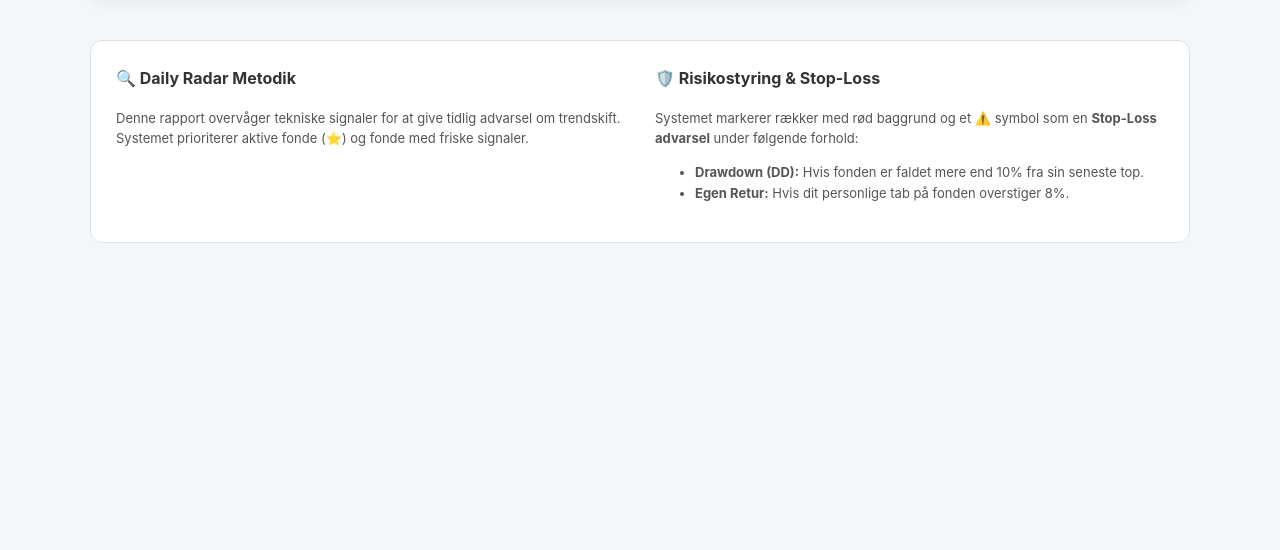
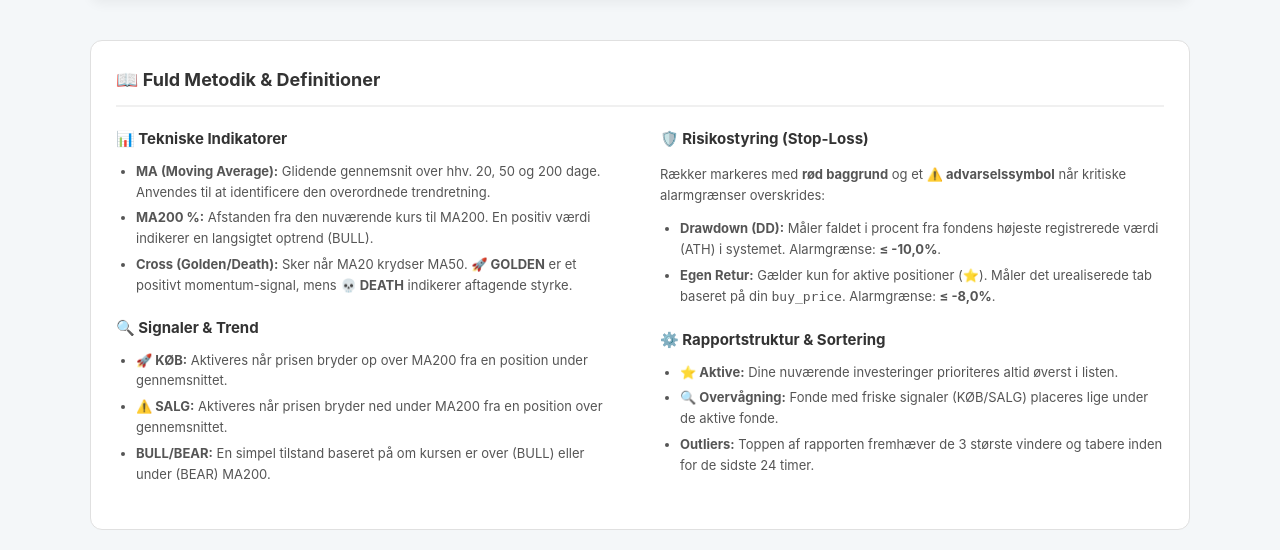
Before and after one commit to Alf4444/TrendAgent, a Python web app: template templates/daily.html.j2 in a window 1280 px wide. Shown: the part 264-814 px from the top of the page. Before the commit the page ends 507 px from the top, so only its background shows below. Run offline with Jinja, Linux system fonts and the light colour scheme; the template is opened without the code that fills it, so the values that code supplies are empty.

Commit message:
Update daily.html.j2

```diff
--- a/templates/daily.html.j2
+++ b/templates/daily.html.j2
@@ -29,8 +29,12 @@
         .badge { padding: 3px 7px; border-radius: 4px; font-size: 11px; font-weight: bold; color: white; }
 
         .footer { margin-top: 40px; padding: 25px; background: white; border-radius: 12px; border: 1px solid #e0e0e0; font-size: 13px; line-height: 1.6; color: #555; }
-        .footer h3 { margin-top: 0; font-size: 16px; color: #333; }
-        .method-grid { display: grid; grid-template-columns: 1fr 1fr; gap: 30px; }
+        .footer h3 { margin-top: 0; font-size: 18px; color: #333; border-bottom: 2px solid #f0f0f0; padding-bottom: 10px; margin-bottom: 20px; }
+        .method-grid { display: grid; grid-template-columns: 1fr 1fr; gap: 40px; }
+        .method-section { margin-bottom: 20px; }
+        .method-section h4 { margin: 0 0 10px 0; color: #333; font-size: 15px; }
+        .method-section ul { padding-left: 20px; margin: 5px 0; }
+        .method-section li { margin-bottom: 5px; }
     </style>
 </head>
 <body>
@@ -111,18 +115,43 @@
         </div>
 
         <footer class="footer">
+            <h3>📖 Fuld Metodik & Definitioner</h3>
             <div class="method-grid">
                 <div>
-                    <h3>🔍 Daily Radar Metodik</h3>
-                    <p>Denne rapport overvåger tekniske signaler for at give tidlig advarsel om trendskift. Systemet prioriterer aktive fonde (⭐) og fonde med friske signaler.</p>
+                    <div class="method-section">
+                        <h4>📊 Tekniske Indikatorer</h4>
+                        <ul>
+                            <li><strong>MA (Moving Average):</strong> Glidende gennemsnit over hhv. 20, 50 og 200 dage. Anvendes til at identificere den overordnede trendretning.</li>
+                            <li><strong>MA200 %:</strong> Afstanden fra den nuværende kurs til MA200. En positiv værdi indikerer en langsigtet optrend (BULL).</li>
+                            <li><strong>Cross (Golden/Death):</strong> Sker når MA20 krydser MA50. <strong>🚀 GOLDEN</strong> er et positivt momentum-signal, mens <strong>💀 DEATH</strong> indikerer aftagende styrke.</li>
+                        </ul>
+                    </div>
+                    <div class="method-section">
+                        <h4>🔍 Signaler & Trend</h4>
+                        <ul>
+                            <li><strong>🚀 KØB:</strong> Aktiveres når prisen bryder op over MA200 fra en position under gennemsnittet.</li>
+                            <li><strong>⚠️ SALG:</strong> Aktiveres når prisen bryder ned under MA200 fra en position over gennemsnittet.</li>
+                            <li><strong>BULL/BEAR:</strong> En simpel tilstand baseret på om kursen er over (BULL) eller under (BEAR) MA200.</li>
+                        </ul>
+                    </div>
                 </div>
                 <div>
-                    <h3>🛡️ Risikostyring & Stop-Loss</h3>
-                    <p>Systemet markerer rækker med rød baggrund og et ⚠️ symbol som en <strong>Stop-Loss advarsel</strong> under følgende forhold:</p>
-                    <ul>
-                        <li><strong>Drawdown (DD):</strong> Hvis fonden er faldet mere end 10% fra sin seneste top.</li>
-                        <li><strong>Egen Retur:</strong> Hvis dit personlige tab på fonden overstiger 8%.</li>
-                    </ul>
+                    <div class="method-section">
+                        <h4>🛡️ Risikostyring (Stop-Loss)</h4>
+                        <p>Rækker markeres med <strong>rød baggrund</strong> og et <strong>⚠️ advarselssymbol</strong> når kritiske alarmgrænser overskrides:</p>
+                        <ul>
+                            <li><strong>Drawdown (DD):</strong> Måler faldet i procent fra fondens højeste registrerede værdi (ATH) i systemet. Alarmgrænse: <strong>≤ -10,0%</strong>.</li>
+                            <li><strong>Egen Retur:</strong> Gælder kun for aktive positioner (⭐). Måler det urealiserede tab baseret på din <code>buy_price</code>. Alarmgrænse: <strong>≤ -8,0%</strong>.</li>
+                        </ul>
+                    </div>
+                    <div class="method-section">
+                        <h4>⚙️ Rapportstruktur & Sortering</h4>
+                        <ul>
+                            <li><strong>⭐ Aktive:</strong> Dine nuværende investeringer prioriteres altid øverst i listen.</li>
+                            <li><strong>🔍 Overvågning:</strong> Fonde med friske signaler (KØB/SALG) placeres lige under de aktive fonde.</li>
+                            <li><strong>Outliers:</strong> Toppen af rapporten fremhæver de 3 største vindere og tabere inden for de sidste 24 timer.</li>
+                        </ul>
+                    </div>
                 </div>
             </div>
         </footer>
```
